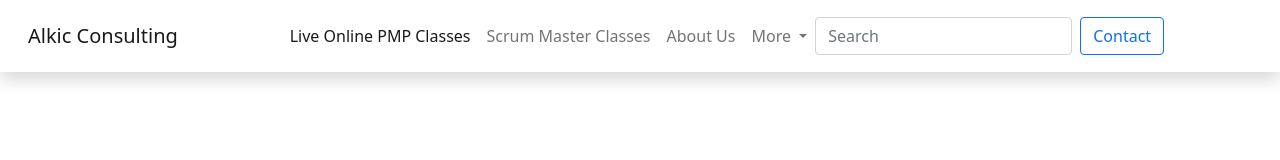
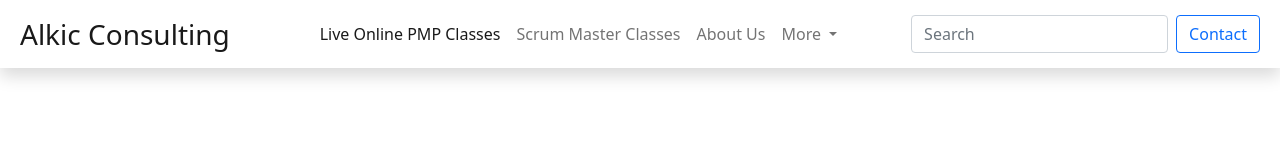
Before and after one commit to abdulmex/Akic_Consultings, a plain HTML site: page src/index.html in a window 1280 px wide. Drawn offline with nearby package versions, Linux system fonts and the light colour scheme.

Commit message:
index-page

```diff
--- a/src/index.html
+++ b/src/index.html
@@ -14,9 +14,9 @@
   </head>
   <body>
     <header>
-      <nav class="navbar navbar-expand-lg navbar-light shadow p-3">
+      <nav class="navbar navbar-expand-lg navbar-light shadow p-2 bg-*">
         <div class="container-fluid">
-          <a class="navbar-brand" href="#">Alkic Consulting</a>
+          <a class="navbar-brand fs-3" href="#">Alkic Consulting</a>
           <button
             class="navbar-toggler"
             type="button"
@@ -29,10 +29,10 @@
             <span class="navbar-toggler-icon"></span>
           </button>
           <div
-            class="collapse navbar-collapse text-center justify-content-center"
+            class="collapse navbar-collapse text-center"
             id="navbarSupportedContent"
           >
-            <ul class="navbar-nav">
+            <ul class="navbar-nav mx-auto mb-2 mb-lg-0">
               <li class="nav-item">
                 <a class="nav-link active" aria-current="page" href="#"
                   >Live Online PMP Classes</a
@@ -80,14 +80,7 @@
         </div>
       </nav>
     </header>
-    <!-- <main>
-      <div class="container">
-        <div class="row">
-          <div class="col text-center">col 1</div>
-          <div class="col">col 2</div>
-        </div>
-      </div>
-    </main> -->
+    <main></main>
     <script
       src="https://cdn.jsdelivr.net/npm/bootstrap@5.0.2/dist/js/bootstrap.bundle.min.js"
       integrity="sha384-MrcW6ZMFYlzcLA8Nl+NtUVF0sA7MsXsP1UyJoMp4YLEuNSfAP+JcXn/tWtIaxVXM"
```
